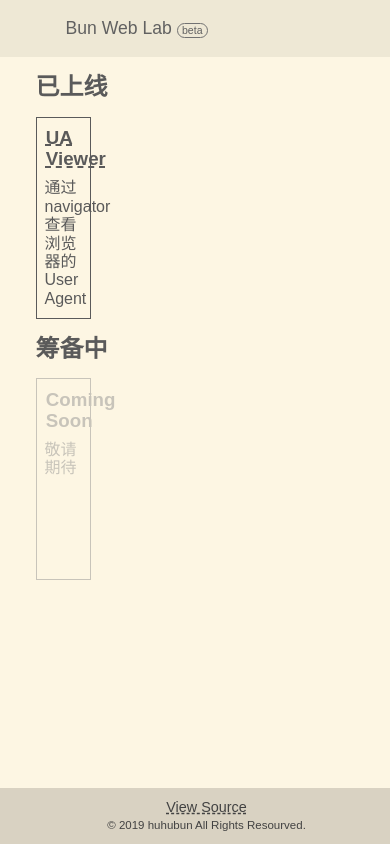
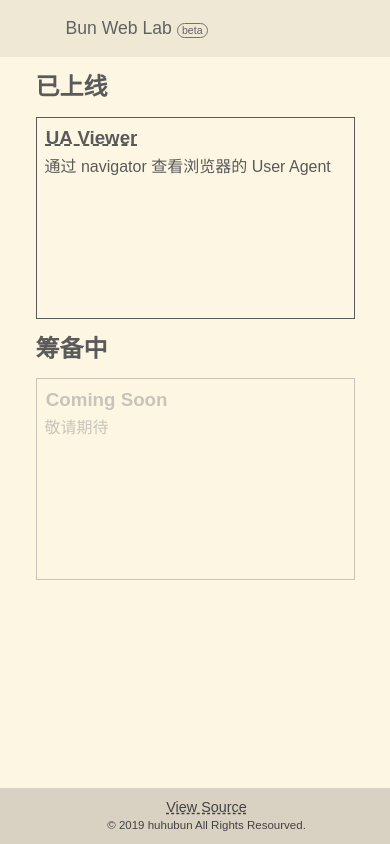
Before and after one commit to huhubun/BunLab, a Vue app: page / in a window 390 px wide. Built offline with nearby package versions, Linux system fonts and the light colour scheme.

Commit message:
引入 pure css 的 grid responsive 样式文件，首页适配移动端

```diff
--- a/assets/index.dev.html
+++ b/assets/index.dev.html
@@ -7,6 +7,7 @@
     <meta name="viewport" content="width=device-width, initial-scale=1.0" />
     <title>[!!DEV!!] Bun Web Lab</title>
     <link href="https://cdn.staticfile.org/pure/1.0.0/pure-min.css" rel="stylesheet" />
+    <link href="https://cdn.staticfile.org/pure/1.0.0/grids-responsive-min.css" rel="stylesheet" />
 </head>
 
 <body>
--- a/assets/index.prod.html
+++ b/assets/index.prod.html
@@ -7,6 +7,7 @@
     <meta name="viewport" content="width=device-width, initial-scale=1.0" />
     <title>Bun Web Lab</title>
     <link href="https://cdn.staticfile.org/pure/1.0.0/pure-min.css" rel="stylesheet" />
+    <link href="https://cdn.staticfile.org/pure/1.0.0/grids-responsive-min.css" rel="stylesheet" />
 </head>
 
 <body>
--- a/src/index/project-item.vue
+++ b/src/index/project-item.vue
@@ -1,5 +1,5 @@
 <template>
-  <div class="pure-u-1-4">
+  <div class="pure-u-1 pure-u-md-1-2 pure-u-lg-1-3 pure-u-xl-1-4">
     <div :class="['project', project.status === 'coming-soon' ? 'coming-soon' : '' ]">
       <h3 class="name">
         <router-link :to="project.router" v-if="project.router">{{project.name}}</router-link>
```
